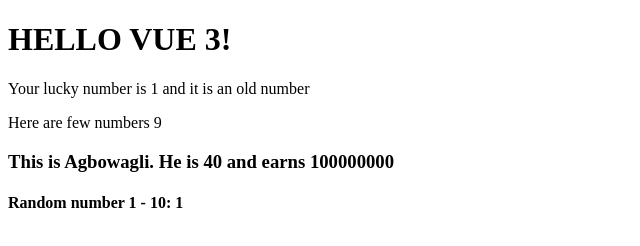
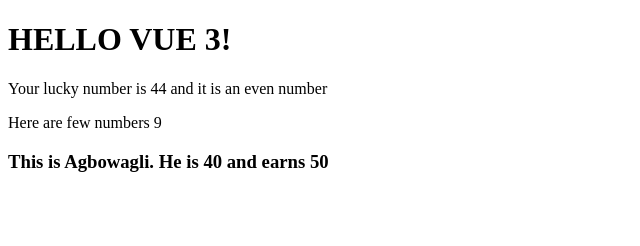
Before and after one commit to Agbowagli-Virgile123/Fundamentals, a plain HTML site: page index.html in a window 1280 px wide. Shown: the whole page, without its empty margins (0-640 px from the left). Drawn offline with nearby package versions, Linux system fonts and the light colour scheme.

Commit message:
Reactivity in vue with Ref

```diff
--- a/index.html
+++ b/index.html
@@ -12,7 +12,7 @@
             <p>Your lucky number is {{ luckyNumber }} and it is an {{luckyNumber % 2 == 0 ? "even" : "old"}} number</p>
             <p>Here are  few numbers {{numbers[6]}}</p>
             <h3>This is {{employee.name}}. He is {{employee.age}} and earns {{employee.salary}}</h3>
-            <h4>Random number 1 - 10: {{ GetRandomLuckyNumber() }} </h4>
+            <h4>{{ GetUpdateLuckyNumber() }} </h4>
         </div>
 
         <script>
@@ -22,16 +22,19 @@
                 setup(){
                     let luckyNumber = ref(9);
                     const numbers = [3,4,5,6,7,8,9,0];
-                    const employee = {
+                    const employee = ref({
                         name : "Agbowagli",
                         age : 40,
                         salary: 100000000,
-                    }
+                    })
 
-                    function GetRandomLuckyNumber(){
+                    function GetUpdateLuckyNumber(){
 
-                        luckyNumber.value = Math.floor(Math.random() * 10) + 1;
-                        return luckyNumber;
+                        setTimeout(() => {
+
+                            luckyNumber.value = 44;
+                            employee.value.salary = 50
+                        }, 5000);
                     };
 
                     function GetMessage() {
@@ -43,7 +46,7 @@
                         luckyNumber,
                         numbers,
                         employee,
-                        GetRandomLuckyNumber,
+                        GetUpdateLuckyNumber,
                         GetMessage
                     }
                 }
```
